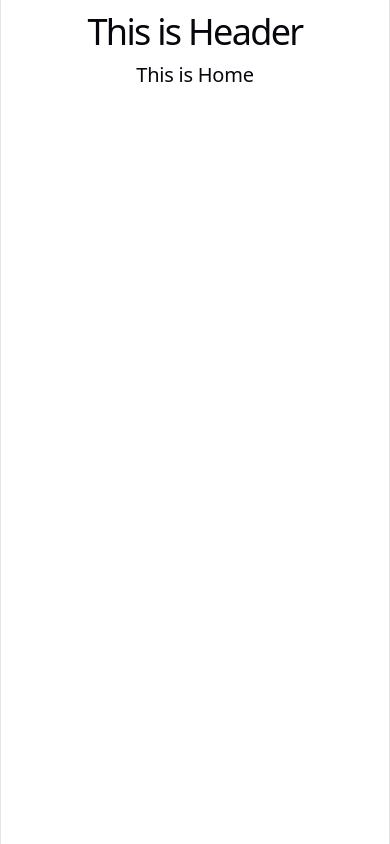
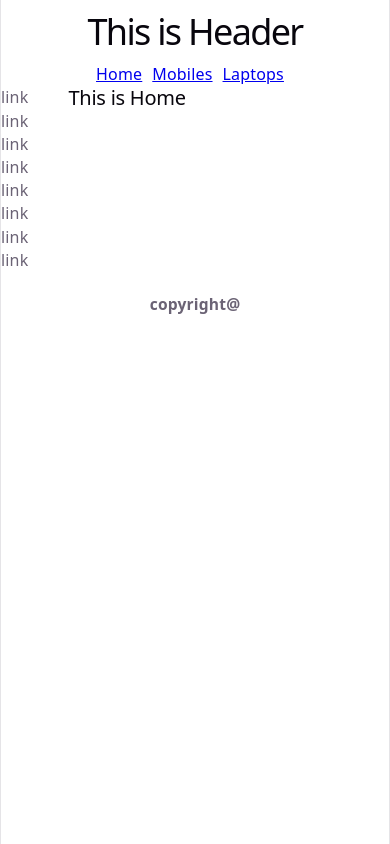
Before and after one commit to zisanahmed97/intro-to-react-router, a React (Vite) app: page / in a window 390 px wide. Built offline with nearby package versions, Linux system fonts and the light colour scheme.

Commit message:
showed how we go to home , mobiles etc by using link

```diff
--- /dev/null
+++ b/src/components/Footer/Footer.jsx
@@ -0,0 +1,11 @@
+import React from 'react';
+
+const Footer = () => {
+    return (
+        <div>
+            <h3><small>copyright@</small></h3>
+        </div>
+    );
+};
+
+export default Footer;
--- /dev/null
+++ b/src/components/Header/Header.css
@@ -0,0 +1,3 @@
+nav a{
+    margin-right: 10px;
+}
--- a/src/components/Header/Header.jsx
+++ b/src/components/Header/Header.jsx
@@ -1,9 +1,16 @@
 import React from 'react';
-
+import { NavLink } from 'react-router';
+import "./Header.css"
 const Header = () => {
     return (
         <div>
             <h1>This is Header</h1>
+            <nav >
+                <NavLink to="/">Home</NavLink>
+                <NavLink to="mobiles">Mobiles</NavLink>
+                <NavLink to="laptops">Laptops</NavLink>
+
+            </nav>
         </div>
     );
 };
--- /dev/null
+++ b/src/components/Root/Root.css
@@ -0,0 +1,4 @@
+.nav-main{
+    display: flex;
+    gap: 40px;
+}
--- a/src/components/Root/Root.jsx
+++ b/src/components/Root/Root.jsx
@@ -1,12 +1,19 @@
 import React from 'react';
 import Header from '../Header/Header';
 import { Outlet } from 'react-router';
+import Footer from '../Footer/Footer';
+import Sidebar from '../Sidebar/Sidebar';
+import "./Root.css"
 
 const Root = () => {
     return (
         <div>
             <Header></Header>
-            <Outlet></Outlet>
+          <div className='nav-main'>
+           <Sidebar></Sidebar>
+             <Outlet></Outlet>
+          </div>
+          <Footer></Footer>
         </div>
     );
 };
--- /dev/null
+++ b/src/components/Sidebar/Sidebar.jsx
@@ -0,0 +1,22 @@
+import React from 'react';
+
+const Sidebar = () => {
+    return (
+        <div>
+            <aside>
+                <nav>
+                  <p>link</p>
+                  <p>link</p>
+                  <p>link</p>
+                  <p>link</p>
+                  <p>link</p>
+                  <p>link</p>
+                  <p>link</p>
+                  <p>link</p>
+                </nav>
+            </aside>
+        </div>
+    );
+};
+
+export default Sidebar;
--- a/src/main.jsx
+++ b/src/main.jsx
@@ -17,6 +17,7 @@ const router = createBrowserRouter([
       {index: true, Component: Home},
       {path:"mobiles",Component: Mobiles},
       {path:"laptops", Component: Laptops},
+      {path:""}
     ]
   },
   {
```
